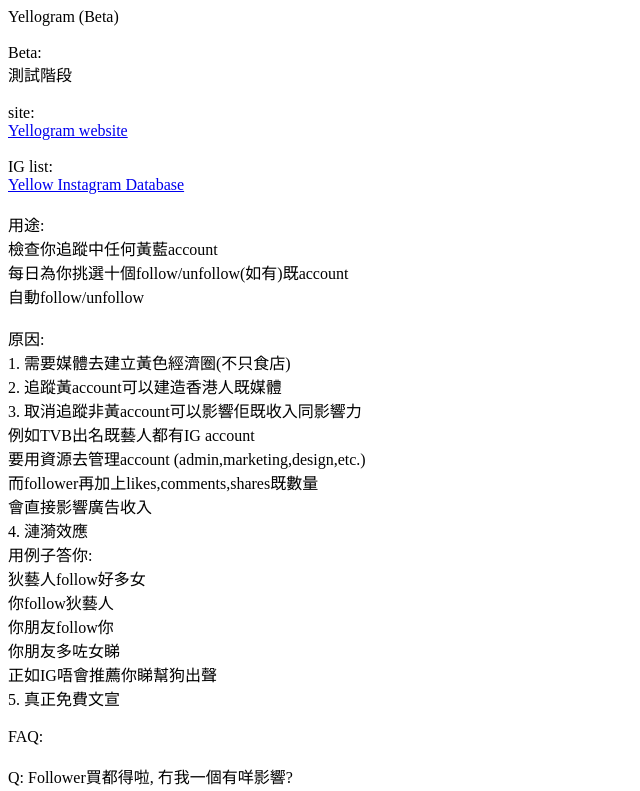
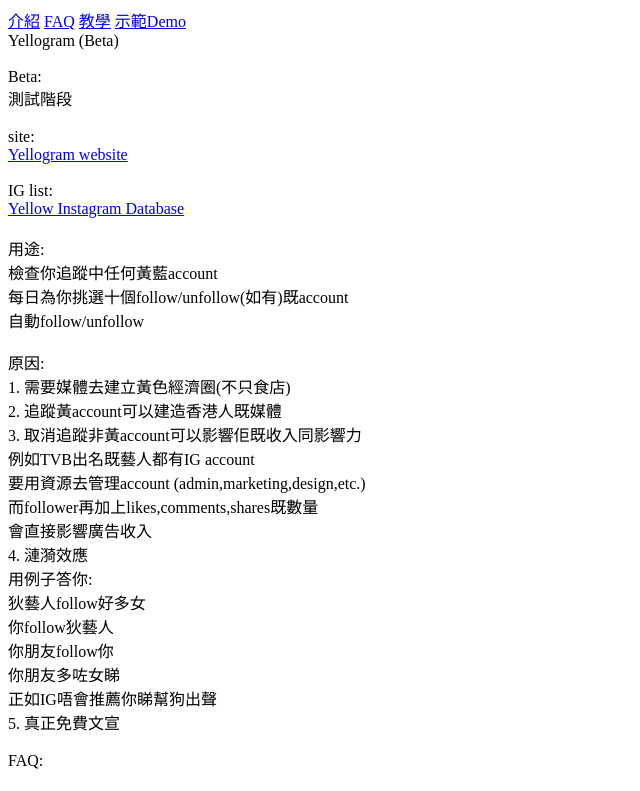
Before and after one commit to YellowInstagram/yellowinstagram.github.io, a plain HTML site: page index.html in a window 1280 px wide. Shown: the top 791 px of the page, without its empty margins (0-640 px from the left). Drawn offline with Linux system fonts and the light colour scheme.

Commit message:
Update index.html

```diff
--- a/index.html
+++ b/index.html
@@ -5,7 +5,11 @@
         <title>Yellogram</title>
     </head>
     <body>
-        <div>
+        <a href="#intro">介紹</a>
+        <a href="#faq">FAQ</a>
+        <a href="#tutorial">教學</a>
+        <a href="#demo">示範Demo</a>
+        <div id='intro'>
             Yellogram (Beta)<br><br>
             Beta:<br>
             測試階段<br><br>
@@ -39,6 +43,8 @@
             你朋友多咗女睇<br>
             正如IG唔會推薦你睇幫狗出聲<br>
             5. 真正免費文宣<br><br>
+        </div>
+        <div id='faq'>
             FAQ:<br><br>
             Q: Follower買都得啦, 冇我一個有咩影響?<br>
             A: 真同active既account係IG既影響力會大過假account好多<br>
@@ -103,7 +109,7 @@
             <br>
             <br>
         </div>
-        <div>
+        <div id='tutorial'>
             1. Sign in your gmail account<br>
             2. Press Play "▶" button<br>
             3. Click RUN ANYWAY<br>
@@ -124,7 +130,7 @@
             <br>
             <br>
         </div>
-        <div>
+        <div id='demo'>
             示範 Demo:<br>
             <a href="https://na.cx/i/sBx8s13.png" target="_blank" rel="noopener noreferrer" class="GsWOYqIgCihyKUG73_Li2">
                 <img alt="" data-original="https://na.cx/i/sBx8s13.png" src="https://i.lih.kg/540/https://na.cx/i/sBx8s13.png">
```
